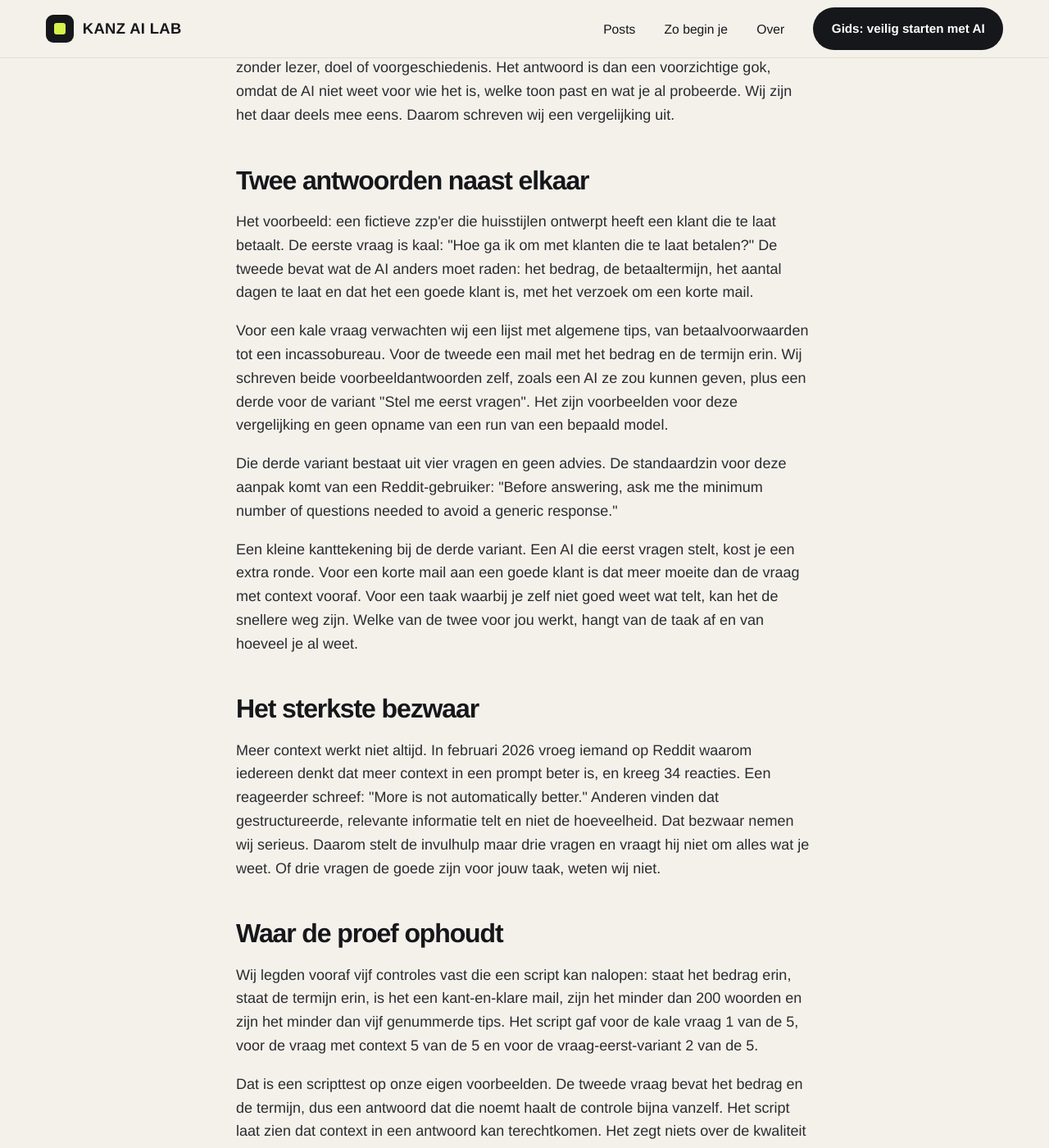
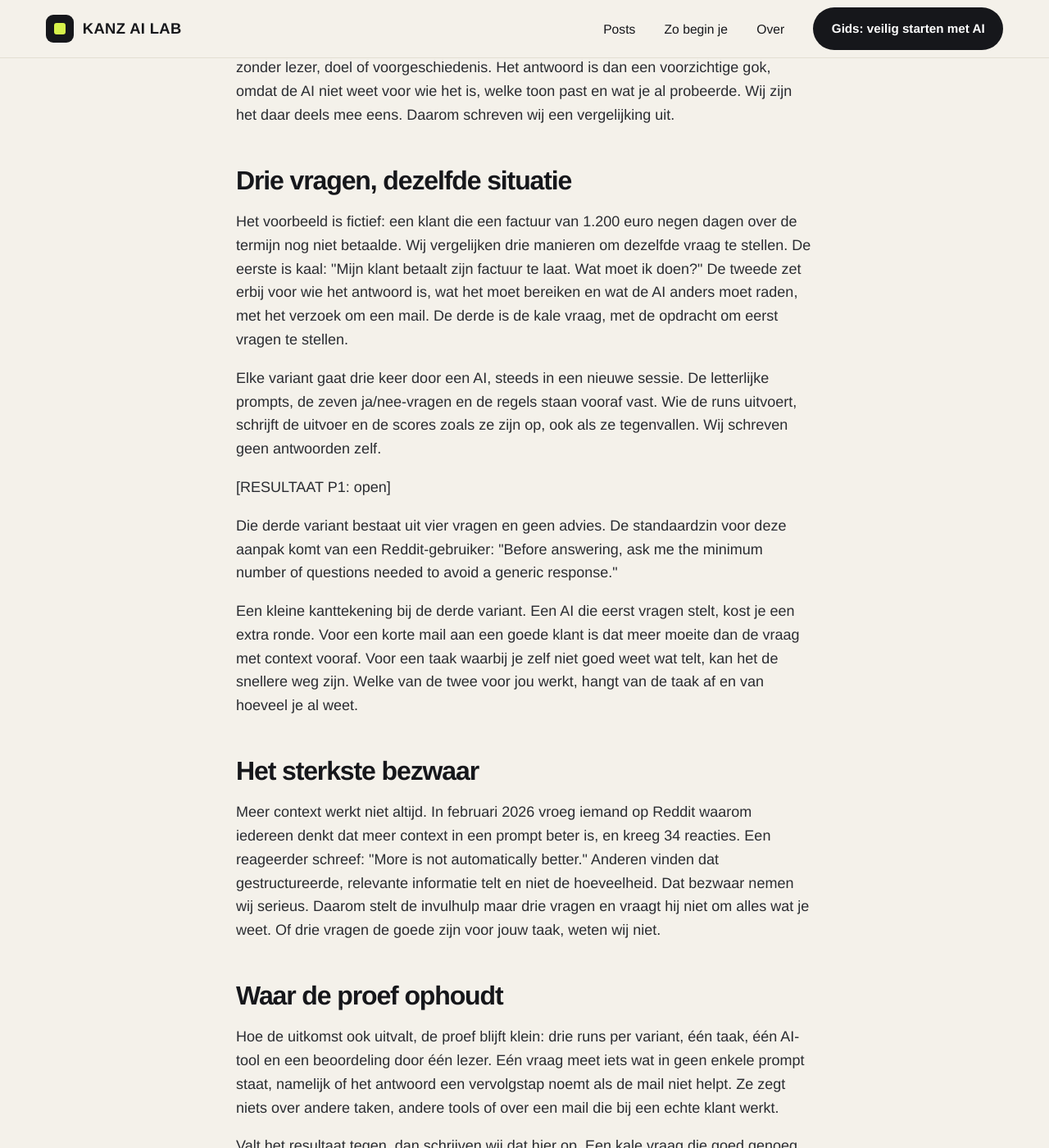
Before and after one commit to kanz-ai-lab-nl/kanz-ai-lab-nl.github.io, a Jekyll site: the page ai-antwoord-algemeen/index.html, which Jekyll copies as it is, in a window 1280 px wide and 1400 px high, scrolled down 941 px. Shown: the whole window at 82% size. Built offline with Jekyll 4.4.1, drawn with Linux system fonts in a browser that asks for light colours; some of the changed text lies outside the part shown.

Commit message:
Revise content for clarity on AI question approach
Updated the text to clarify the approach for asking AI questions and added a note on the testing process.

```diff
--- a/ai-antwoord-algemeen/index.html
+++ b/ai-antwoord-algemeen/index.html
@@ -25,19 +25,20 @@
 <header class="top"><div class="w"><a class="brand" href="/"><i></i>KANZ AI Lab</a><div class="menu"><nav aria-label="Menu"><a href="/#posts">Posts</a><a href="/#aanbod">Zo begin je</a><a href="/#over">Over</a></nav><a class="cta" href="/gids/">Gids: veilig starten met AI</a></div><details class="mm"><summary>Menu</summary><div class="mi"><nav aria-label="Menu"><a href="/#posts">Posts</a><a href="/#aanbod">Zo begin je</a><a href="/#over">Over</a></nav><a class="cta" href="/gids/">Gids: veilig starten met AI</a></div></details></div></header><article class="art"><p class="crumb"><a href="/">&larr; KANZ AI Lab</a></p><span class="tag">Praktische gids</span>
 <h1>Waarom een AI-antwoord zo algemeen blijft</h1><p class="small">16 oktober 2026</p>
 <p>Schrijf bij je volgende vraag aan een AI eerst twee dingen op: wie het antwoord leest en wat het moet bereiken. Zet ze boven je vraag.</p>
-<p>Dat is de hele aanpak. Verderop staat het verschil met een kale vraag, wat onze vergelijking laat zien en waar ze ophoudt, en een invulhulp die je vraag opbouwt.</p>
+<p>Dat is de hele aanpak. Verderop staat hoe wij dat testen, waar die proef ophoudt en een invulhulp die je vraag opbouwt.</p>
 <figure><img src="/img/ai-antwoord-algemeen-fig1.png" width="1600" height="900" alt="Links drie invulvelden (voor wie, wat moet het bereiken, wat weet de AI niet), rechts de vraag die daaruit komt, met de zin dat de AI eerst moet vragen of zijn aanname moet noemen."></figure>
 <p>Op Reddit beschreef iemand in mei 2026 een zwakke vraag als een korte opdracht zonder lezer, doel of voorgeschiedenis. Het antwoord is dan een voorzichtige gok, omdat de AI niet weet voor wie het is, welke toon past en wat je al probeerde. Wij zijn het daar deels mee eens. Daarom schreven wij een vergelijking uit.</p>
-<h2>Twee antwoorden naast elkaar</h2>
-<p>Het voorbeeld: een fictieve zzp'er die huisstijlen ontwerpt heeft een klant die te laat betaalt. De eerste vraag is kaal: "Hoe ga ik om met klanten die te laat betalen?" De tweede bevat wat de AI anders moet raden: het bedrag, de betaaltermijn, het aantal dagen te laat en dat het een goede klant is, met het verzoek om een korte mail.</p>
-<p>Voor een kale vraag verwachten wij een lijst met algemene tips, van betaalvoorwaarden tot een incassobureau. Voor de tweede een mail met het bedrag en de termijn erin. Wij schreven beide voorbeeldantwoorden zelf, zoals een AI ze zou kunnen geven, plus een derde voor de variant "Stel me eerst vragen". Het zijn voorbeelden voor deze vergelijking en geen opname van een run van een bepaald model.</p>
+<h2>Drie vragen, dezelfde situatie</h2>
+<p>Het voorbeeld is fictief: een klant die een factuur van 1.200 euro negen dagen over de termijn nog niet betaalde. Wij vergelijken drie manieren om dezelfde vraag te stellen. De eerste is kaal: "Mijn klant betaalt zijn factuur te laat. Wat moet ik doen?" De tweede zet erbij voor wie het antwoord is, wat het moet bereiken en wat de AI anders moet raden, met het verzoek om een mail. De derde is de kale vraag, met de opdracht om eerst vragen te stellen.</p>
+<p>Elke variant gaat drie keer door een AI, steeds in een nieuwe sessie. De letterlijke prompts, de zeven ja/nee-vragen en de regels staan vooraf vast. Wie de runs uitvoert, schrijft de uitvoer en de scores zoals ze zijn op, ook als ze tegenvallen. Wij schreven geen antwoorden zelf.</p>
+<p>[RESULTAAT P1: open]</p>
 <p>Die derde variant bestaat uit vier vragen en geen advies. De standaardzin voor deze aanpak komt van een Reddit-gebruiker: "Before answering, ask me the minimum number of questions needed to avoid a generic response."</p>
 <p>Een kleine kanttekening bij de derde variant. Een AI die eerst vragen stelt, kost je een extra ronde. Voor een korte mail aan een goede klant is dat meer moeite dan de vraag met context vooraf. Voor een taak waarbij je zelf niet goed weet wat telt, kan het de snellere weg zijn. Welke van de twee voor jou werkt, hangt van de taak af en van hoeveel je al weet.</p>
 <h2>Het sterkste bezwaar</h2>
 <p>Meer context werkt niet altijd. In februari 2026 vroeg iemand op Reddit waarom iedereen denkt dat meer context in een prompt beter is, en kreeg 34 reacties. Een reageerder schreef: "More is not automatically better." Anderen vinden dat gestructureerde, relevante informatie telt en niet de hoeveelheid. Dat bezwaar nemen wij serieus. Daarom stelt de invulhulp maar drie vragen en vraagt hij niet om alles wat je weet. Of drie vragen de goede zijn voor jouw taak, weten wij niet.</p>
 <h2>Waar de proef ophoudt</h2>
-<p>Wij legden vooraf vijf controles vast die een script kan nalopen: staat het bedrag erin, staat de termijn erin, is het een kant-en-klare mail, zijn het minder dan 200 woorden en zijn het minder dan vijf genummerde tips. Het script gaf voor de kale vraag 1 van de 5, voor de vraag met context 5 van de 5 en voor de vraag-eerst-variant 2 van de 5.</p>
-<p>Dat is een scripttest op onze eigen voorbeelden. De tweede vraag bevat het bedrag en de termijn, dus een antwoord dat die noemt haalt de controle bijna vanzelf. Het script laat zien dat context in een antwoord kan terechtkomen. Het zegt niets over de kwaliteit van een echt AI-antwoord, over een mail die werkt of over klantreacties. Een gedocumenteerde run met een bepaald model is nog open.</p>
+<p>Hoe de uitkomst ook uitvalt, de proef blijft klein: drie runs per variant, één taak, één AI-tool en een beoordeling door één lezer. Eén vraag meet iets wat in geen enkele prompt staat, namelijk of het antwoord een vervolgstap noemt als de mail niet helpt. Ze zegt niets over andere taken, andere tools of over een mail die bij een echte klant werkt.</p>
+<p>Valt het resultaat tegen, dan schrijven wij dat hier op. Een kale vraag die goed genoeg werkt, is ook een uitkomst.</p>
 <p>Anthropic rapporteert in zijn <a href="https://www.anthropic.com/research/anthropic-economic-index-january-2026-report">Economic Index van januari 2026</a> dat het opleidingsniveau dat nodig is om een vraag te begrijpen en dat voor het antwoord bijna gelijk lopen (r groter dan 0,92). Dat meet leesniveau en zegt niets over kwaliteit.</p>
 <h2>Bronnen</h2>
 <p>De twee discussies: <a href="https://www.reddit.com/r/AI_Agents/comments/1rcj94t/why_does_everyone_think_more_context_in_prompts/">r/AI_Agents, 23 februari 2026</a> en <a href="https://www.reddit.com/r/ChatGPT/comments/1tb2io3/most_people_dont_have_a_chatgpt_problem_they_have/">r/ChatGPT, 12 mei 2026</a>. Het onderzoek: <a href="https://www.anthropic.com/research/anthropic-economic-index-january-2026-report">Anthropic Economic Index, januari 2026</a>.</p>
```
